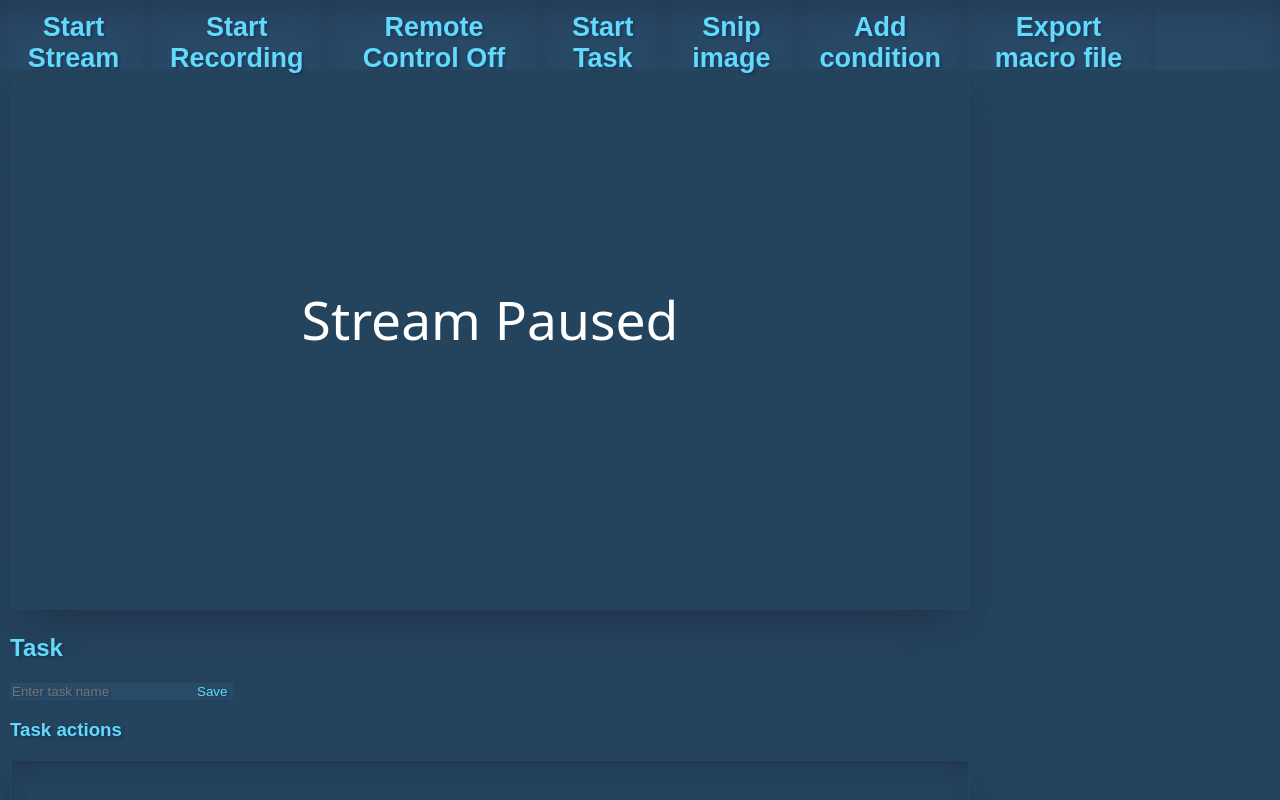
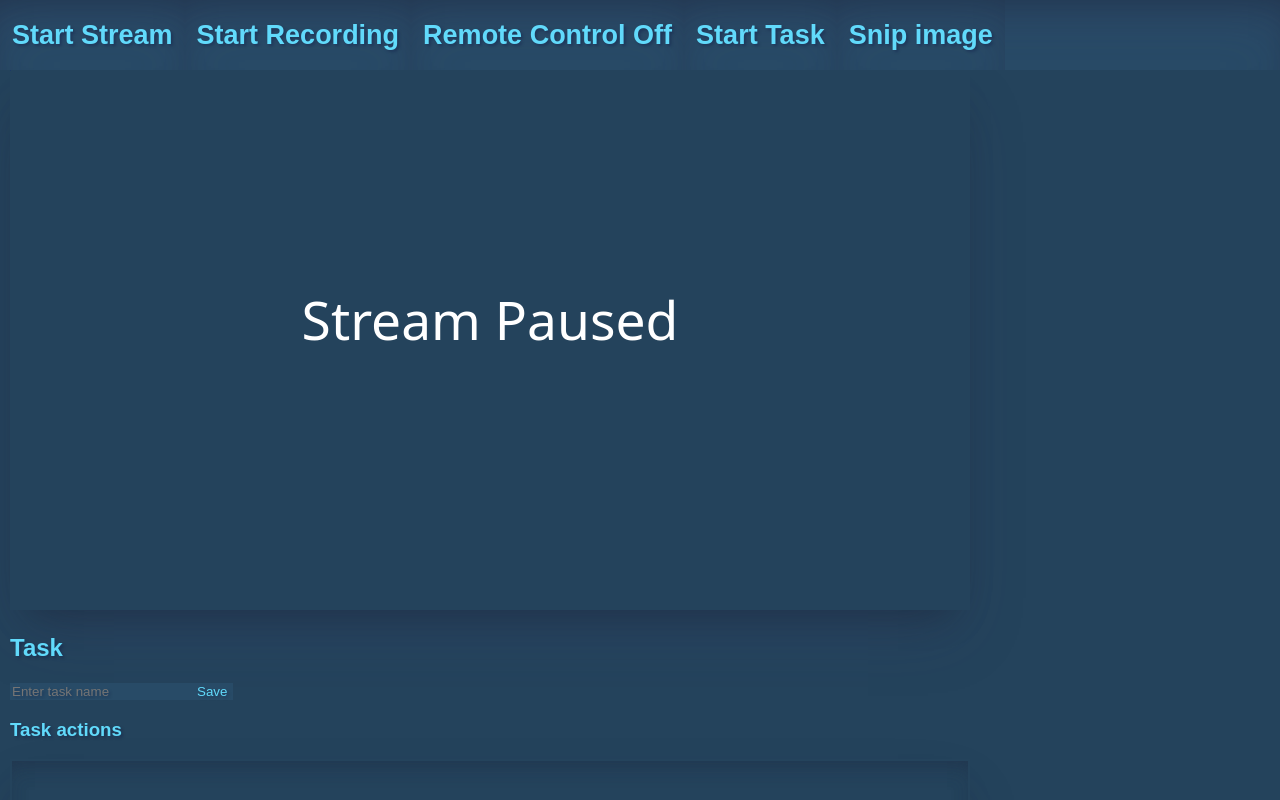
Before and after one commit to dtmcdona/DM_React, a React (Create React App) app in the folder app/: page / in a window 1280 px wide. Shown: the top 800 px of the page. Built offline with nearby package versions, Linux system fonts and the light colour scheme.

Commit message:
Fixed new update bug

```diff
--- a/app/src/App.js
+++ b/app/src/App.js
@@ -780,12 +780,6 @@ class App extends React.Component {
           >
             Snip image
           </button>
-          <button type="button" className="nav--options">
-            Add condition
-          </button>
-          <button type="button" className="nav--options">
-            Export macro file
-          </button>
         </nav>
         <div className="main--section">
           <Canvas
--- a/app/src/components/Action.js
+++ b/app/src/components/Action.js
@@ -53,9 +53,9 @@ class Action extends React.Component {
     ) {
       if (this.state.condition === "if_image_present") {
         this.setState = { image_conditions: "if_image_present" };
-        this.setState = { variable_condition: null };
+        this.setState = { variable_condition: "" };
       } else if (this.state.condition !== "none") {
-        this.setState = { image_conditions: null };
+        this.setState = { image_conditions: "" };
         this.setState = { variable_condition: this.state.condition };
       }
     }
```
